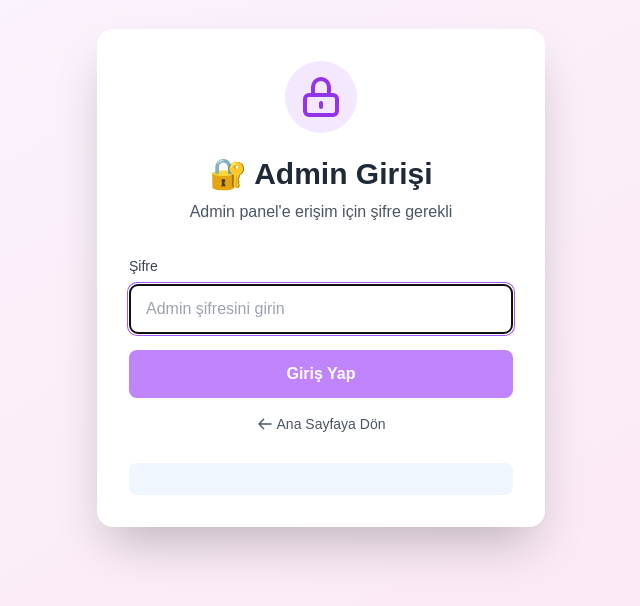
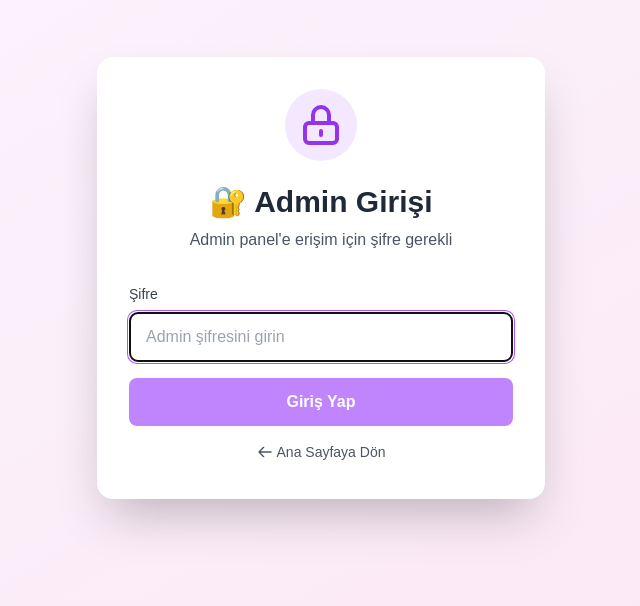
Before and after one commit to EnPOS-DynSmart/barkod-sorgulama, a Next.js app: page /admin in a window 1280 px wide. Shown: the part 122-728 px from the top of the page, without its empty margins (319-959 px from the left). Built offline with nearby package versions, Linux system fonts and the light colour scheme.

Commit message:
Update page.js

```diff
--- a/app/admin/page.js
+++ b/app/admin/page.js
@@ -147,10 +147,6 @@ export default function AdminPage() {
                 </a>
               </div>
             </form>
-
-            <div className="mt-6 p-4 bg-blue-50 dark:bg-blue-900/30 rounded-lg">
-
-            </div>
           </div>
         </div>
       </div>
```
